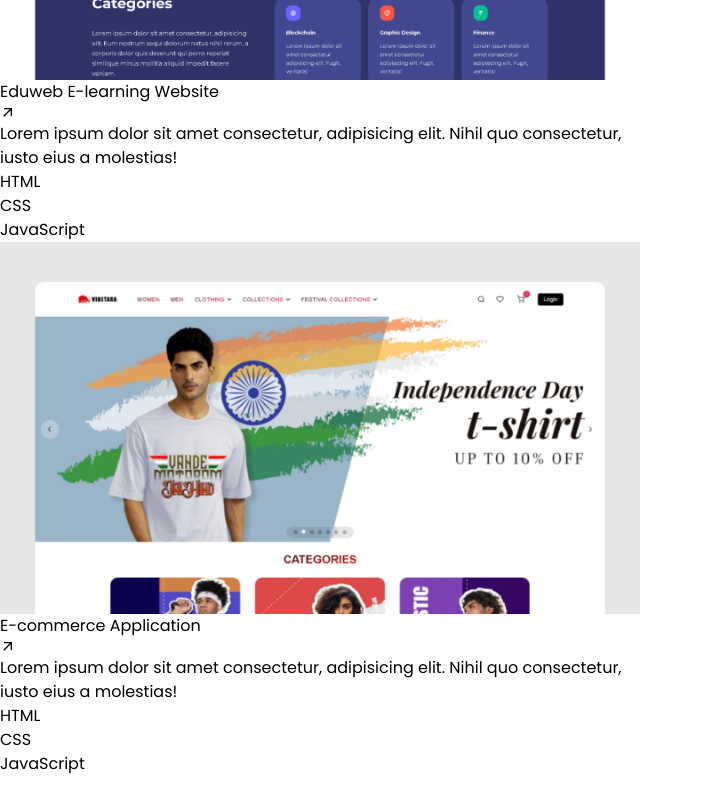
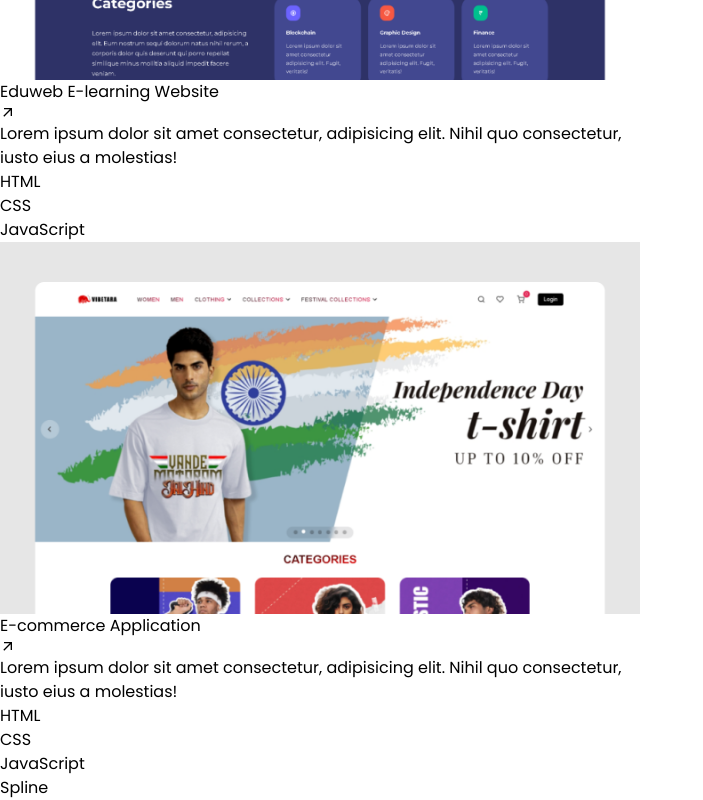
Before and after one commit to Harsh-Nikam07/react-portfolio-harsh, a React (Vite) app: page / in a window 1280 px wide. Shown: the part 4257-5057 px from the top of the page, without its empty margins (0-703 px from the left). Before the commit the page ends 5033 px from the top, so only its background shows below. Built offline with nearby package versions, Linux system fonts and the light colour scheme.

Commit message:
projects section updatev2

```diff
--- a/src/App.jsx
+++ b/src/App.jsx
@@ -69,10 +69,10 @@ const App = () => {
   return (
     <div className='relative overflow-x-hidden h-full w-full text-black selection:bg-purple-500 selection:text-white'>
       <div className='fixed top-0 left-0 h-full w-full z-[-1]'>
-        <Spline scene="https://prod.spline.design/8H0x2wNUtaUYA9WO/scene.splinecode" />
+        {!isMobile && (<Spline scene="https://prod.spline.design/8H0x2wNUtaUYA9WO/scene.splinecode" />)}
       </div>
 
-      <div className='cursor' ref={cursorRef}></div>
+      {!isMobile && (<div className='cursor' ref={cursorRef}></div>)}
 
       <div className='container mx-auto px-8'>
         <Dock />
--- a/src/components/ComProjects/DevProjects/DevProject1.jsx
+++ b/src/components/ComProjects/DevProjects/DevProject1.jsx
@@ -231,6 +231,9 @@ const DevProjects = () => {
           <div className='skill-heroS flex justify-center items-center gap-2  py-2 px-3 text-sm rounded-lg font-normal bg-gradient-to-br from-slate-800 to-black text-white'>
             <span> JavaScript </span>
           </div>
+          <div className='skill-heroS flex justify-center items-center gap-2  py-2 px-3 text-sm rounded-lg font-normal bg-gradient-to-br from-slate-800 to-black text-white'>
+            <span> Spline </span>
+          </div>
         </div>
       </div>
 
--- a/src/components/Hero.jsx
+++ b/src/components/Hero.jsx
@@ -40,7 +40,7 @@ const Hero = () => {
                 {/* <div className='ImgSection flex justify-start items-start shadow-sm '>
                         <img className='w-32 rounded-full  border-4 border-white'  src={harshDevProfile} alt="Harsh Dev Profile" />
                     </div> */}
-                    <div className='mainHeading flex justify-center items-center flex-col '>
+                    <div className='mainHeading flex justify-center items-center flex-col text-center'>
                         {/* <span className='text-4xl font-normal bg-white rounded-lg p-2'>
                             Hi, I&apos;m <span className='font-semibold'>Harsh Nikam</span> 👋
                         </span> */}
```
